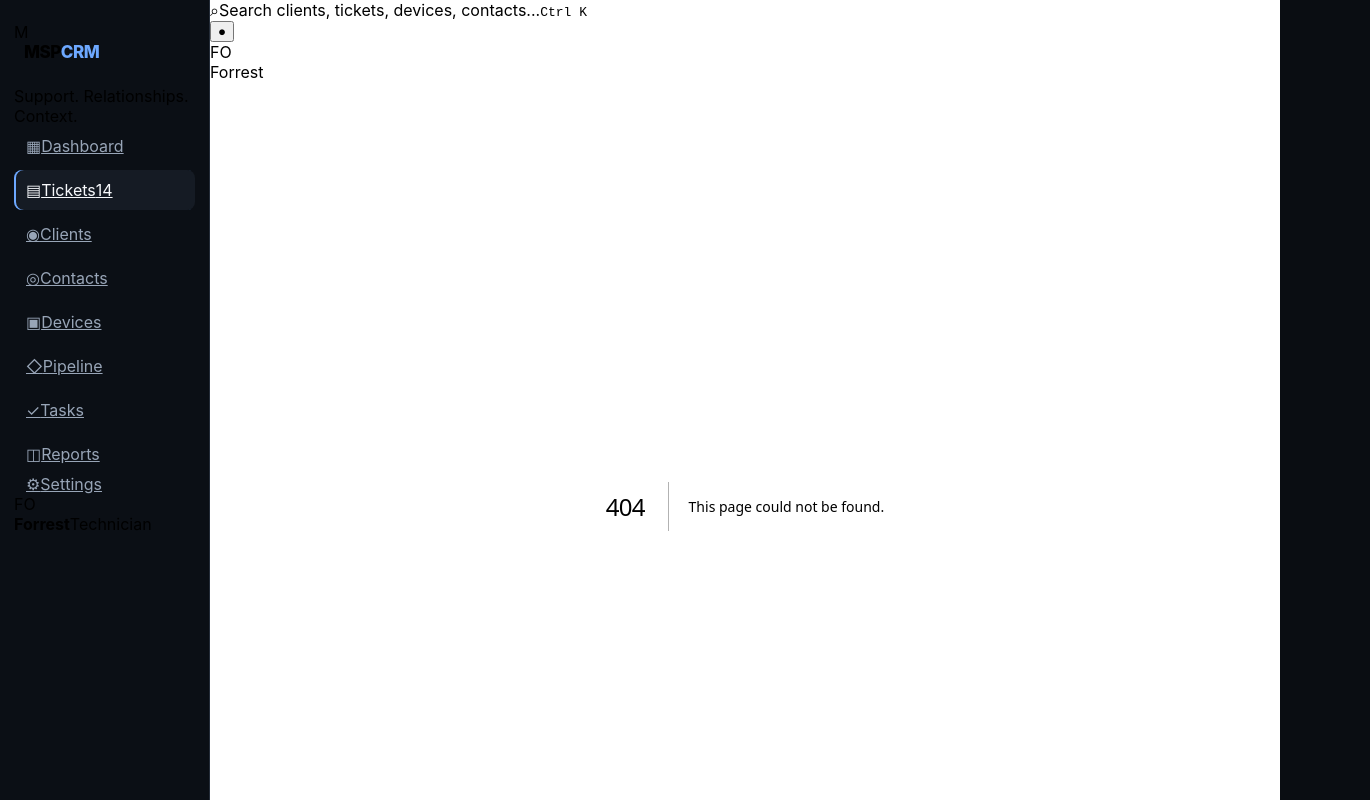
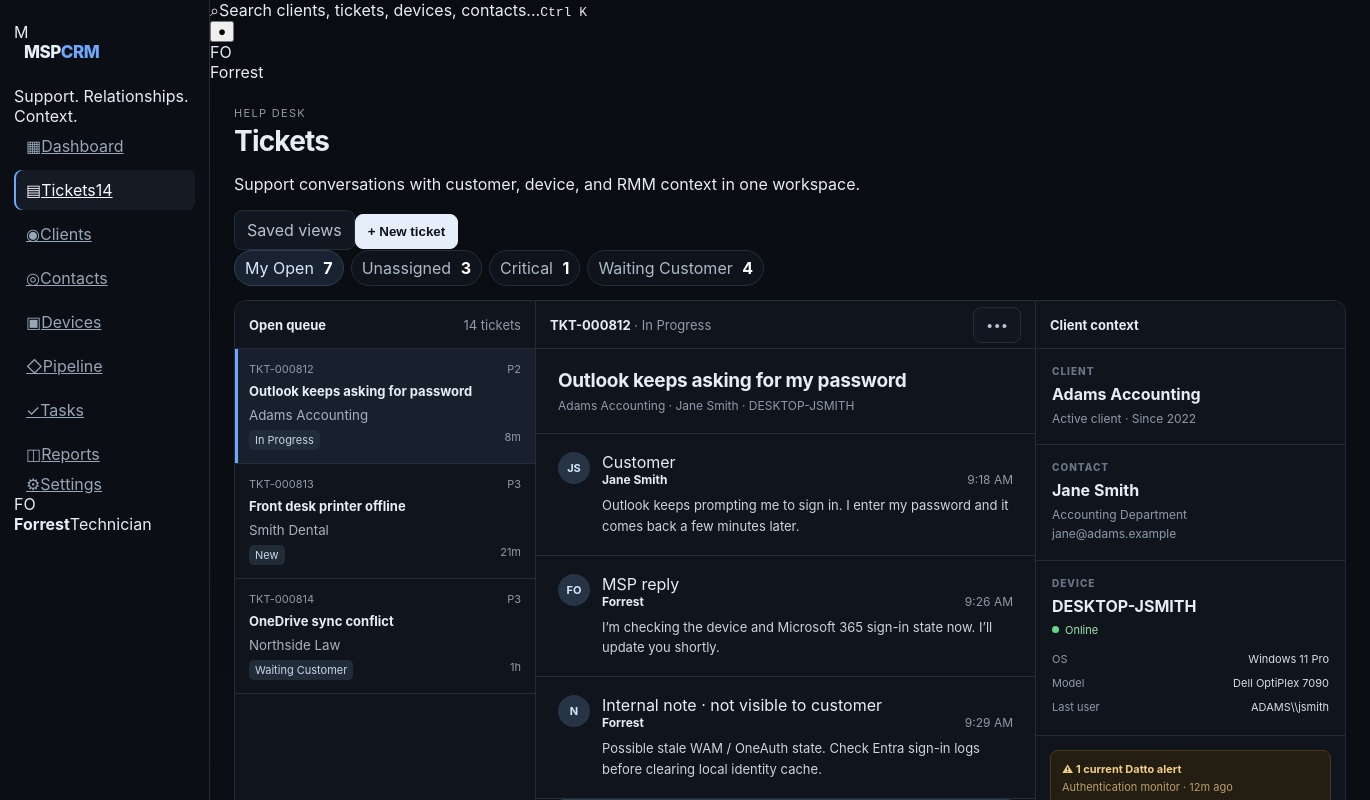
Before and after one commit to ForrestOgden/testCRM-Ticketing, a Next.js app in the folder apps/web/: page /tickets in a window 1280 px wide. Before the commit this address had no page. Shown: the top 800 px of the page, 1370 px wide, since content can reach past the window. Built offline with nearby package versions, Linux system fonts and the light colour scheme.

Commit message:
feat(web): move ticket workspace to routed page and add visual message distinction

```diff
--- /dev/null
+++ b/apps/web/app/tickets/page.tsx
@@ -0,0 +1,90 @@
+const tickets = [
+  { id: "TKT-000812", client: "Adams Accounting", subject: "Outlook keeps asking for password", priority: "P2", status: "In Progress" },
+  { id: "TKT-000813", client: "Smith Dental", subject: "Front desk printer offline", priority: "P3", status: "New" },
+  { id: "TKT-000814", client: "Northside Law", subject: "OneDrive sync conflict", priority: "P3", status: "Waiting Customer" },
+];
+
+export default function TicketsPage() {
+  return (
+    <div className="pageStack ticketPage">
+      <section className="pageHeading compactHeading">
+        <div>
+          <div className="eyebrow">Help desk</div>
+          <h1>Tickets</h1>
+          <p>Support conversations with customer, device, and RMM context in one workspace.</p>
+        </div>
+        <div className="headingActions"><button className="ghost">Saved views</button><button className="primary">+ New ticket</button></div>
+      </section>
+
+      <div className="filters">
+        <button className="chip selected">My Open <b>7</b></button>
+        <button className="chip">Unassigned <b>3</b></button>
+        <button className="chip criticalChip">Critical <b>1</b></button>
+        <button className="chip waitingChip">Waiting Customer <b>4</b></button>
+      </div>
+
+      <div className="ticketGrid">
+        <section className="queue panel">
+          <div className="panelHeader"><strong>Open queue</strong><span>14 tickets</span></div>
+          {tickets.map((ticket, i) => (
+            <article className={i === 0 ? "ticket activeTicket" : "ticket"} key={ticket.id}>
+              <div className="ticketMeta"><span>{ticket.id}</span><span className={`priority priority-${ticket.priority.toLowerCase()}`}>{ticket.priority}</span></div>
+              <strong>{ticket.subject}</strong>
+              <small>{ticket.client}</small>
+              <div className="ticketFooter"><span>{ticket.status}</span><span>{i === 0 ? "8m" : i === 1 ? "21m" : "1h"}</span></div>
+            </article>
+          ))}
+        </section>
+
+        <section className="conversation panel">
+          <div className="panelHeader"><div><strong>TKT-000812</strong><span className="muted"> · In Progress</span></div><button className="ghost small">•••</button></div>
+          <div className="ticketTitle"><h2>Outlook keeps asking for my password</h2><p>Adams Accounting · Jane Smith · DESKTOP-JSMITH</p></div>
+
+          <div className="conversationStream">
+            <article className="message customerMessage">
+              <div className="avatar customerAvatar">JS</div>
+              <div className="messageBubble customerBubble">
+                <div className="messageType customerType">Customer</div>
+                <div className="messageHead"><strong>Jane Smith</strong><span>9:18 AM</span></div>
+                <p>Outlook keeps prompting me to sign in. I enter my password and it comes back a few minutes later.</p>
+              </div>
+            </article>
+
+            <article className="message techMessage">
+              <div className="avatar techAvatar">FO</div>
+              <div className="messageBubble techBubble">
+                <div className="messageType techType">MSP reply</div>
+                <div className="messageHead"><strong>Forrest</strong><span>9:26 AM</span></div>
+                <p>I’m checking the device and Microsoft 365 sign-in state now. I’ll update you shortly.</p>
+              </div>
+            </article>
+
+            <article className="message noteMessage">
+              <div className="avatar noteAvatar">N</div>
+              <div className="messageBubble noteBubble">
+                <div className="messageType noteType">Internal note · not visible to customer</div>
+                <div className="messageHead"><strong>Forrest</strong><span>9:29 AM</span></div>
+                <p>Possible stale WAM / OneAuth state. Check Entra sign-in logs before clearing local identity cache.</p>
+              </div>
+            </article>
+          </div>
+
+          <div className="composer">
+            <div className="composerTabs"><button className="tab activeTab">Reply to customer</button><button className="tab noteTab">Internal note</button></div>
+            <textarea placeholder="Write a reply…"/>
+            <div className="composerFooter"><span>Attach · Template</span><button className="primary">Send reply</button></div>
+          </div>
+        </section>
+
+        <aside className="context panel">
+          <div className="panelHeader"><strong>Client context</strong></div>
+          <div className="contextSection contextClient"><label>CLIENT</label><h3>Adams Accounting</h3><p>Active client · Since 2022</p></div>
+          <div className="contextSection"><label>CONTACT</label><strong>Jane Smith</strong><p>Accounting Department<br/>jane@adams.example</p></div>
+          <div className="contextSection"><label>DEVICE</label><strong>DESKTOP-JSMITH</strong><div className="deviceStatus"><span className="dot"/>Online</div><dl><div><dt>OS</dt><dd>Windows 11 Pro</dd></div><div><dt>Model</dt><dd>Dell OptiPlex 7090</dd></div><div><dt>Last user</dt><dd>ADAMS\\jsmith</dd></div></dl></div>
+          <div className="alert"><strong>⚠ 1 current Datto alert</strong><span>Authentication monitor · 12m ago</span></div>
+          <div className="contextSection"><label>RELATED HISTORY</label><div className="history"><strong>TKT-000619</strong><span>Outlook authentication issue</span><small>Resolved 41 days ago</small></div></div>
+        </aside>
+      </div>
+    </div>
+  );
+}
```
